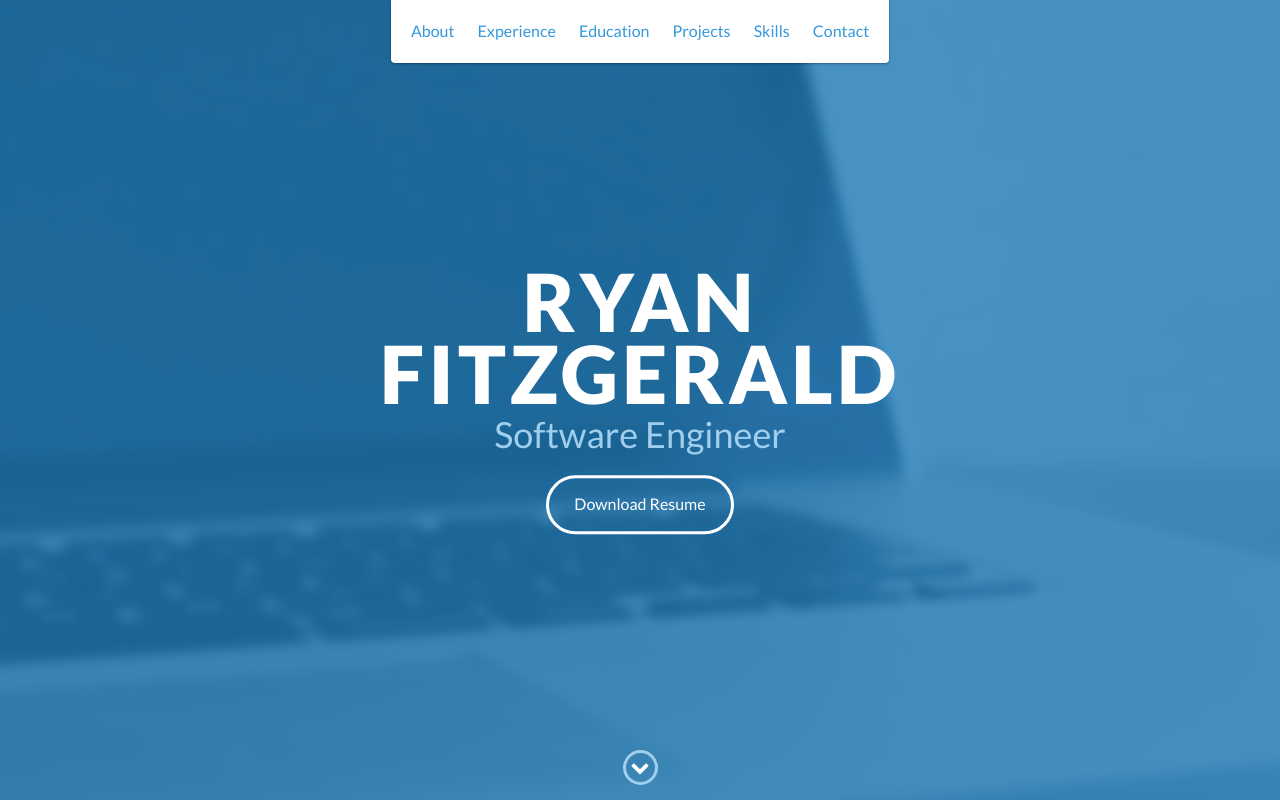
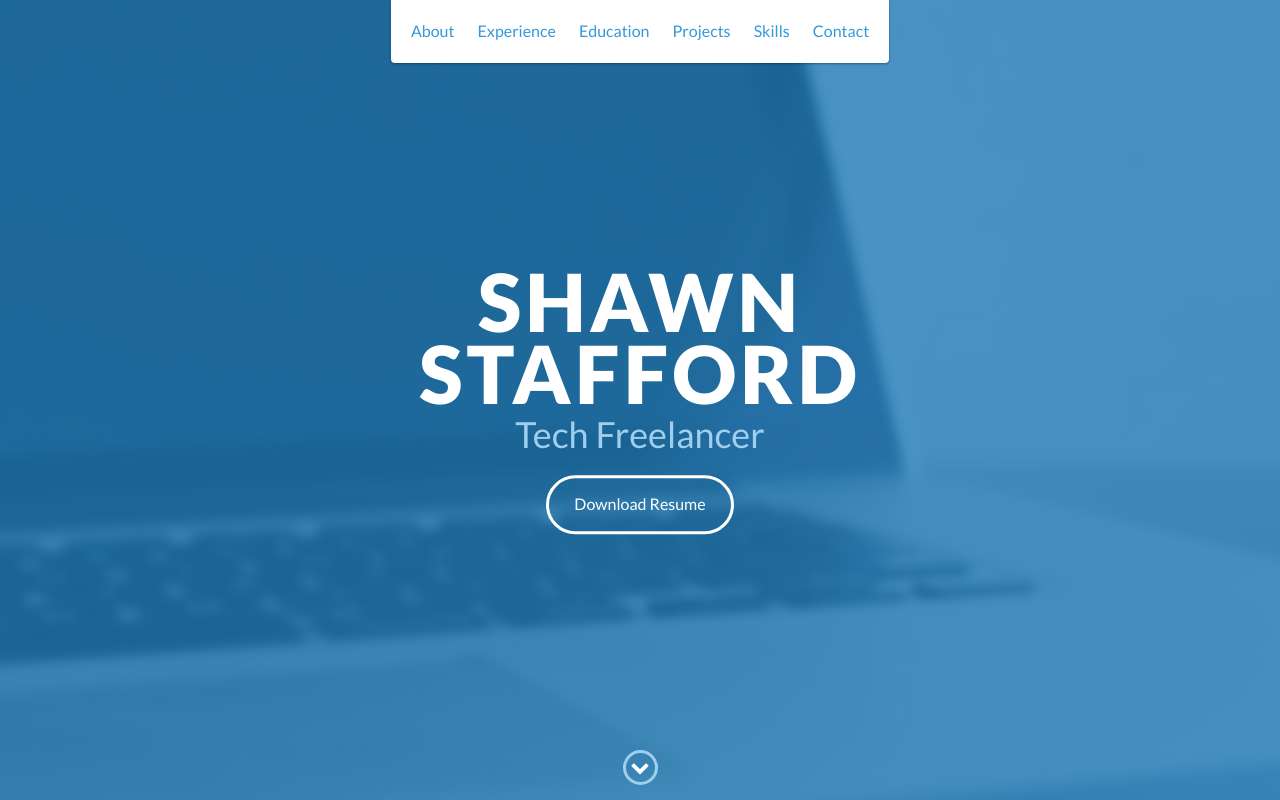
Before and after one commit to shawn-works/portfolio, a plain HTML site: page index.html in a window 1280 px wide. Shown: the top 800 px of the page. Drawn offline with nearby package versions, Linux system fonts and the light colour scheme.

Commit message:
Update index.html

```diff
--- a/index.html
+++ b/index.html
@@ -5,7 +5,7 @@
     <meta charset="utf-8">
     <meta http-equiv="X-UA-Compatible" content="IE=edge">
     <meta name="viewport" content="width=device-width, initial-scale=1">
-    <title>My Portfolio</title>
+    <title>Shawn's Portfolio</title>
 	<link rel="shortcut icon" href="favicon.ico" type="image/x-icon">
 	<link rel="icon" href="favicon.ico" type="image/x-icon">
     <link href="https://fonts.googleapis.com/css?family=Lato:300,400,700,900" rel="stylesheet">
@@ -48,8 +48,8 @@
 
     <div id="lead">
         <div id="lead-content">
-            <h1>Ryan Fitzgerald</h1>
-            <h2>Software Engineer</h2>
+            <h1>Shawn Stafford</h1>
+            <h2>Tech Freelancer</h2>
             <a href="#" class="btn-rounded-white">Download Resume</a>
         </div>
         <!-- End #lead-content -->
```
